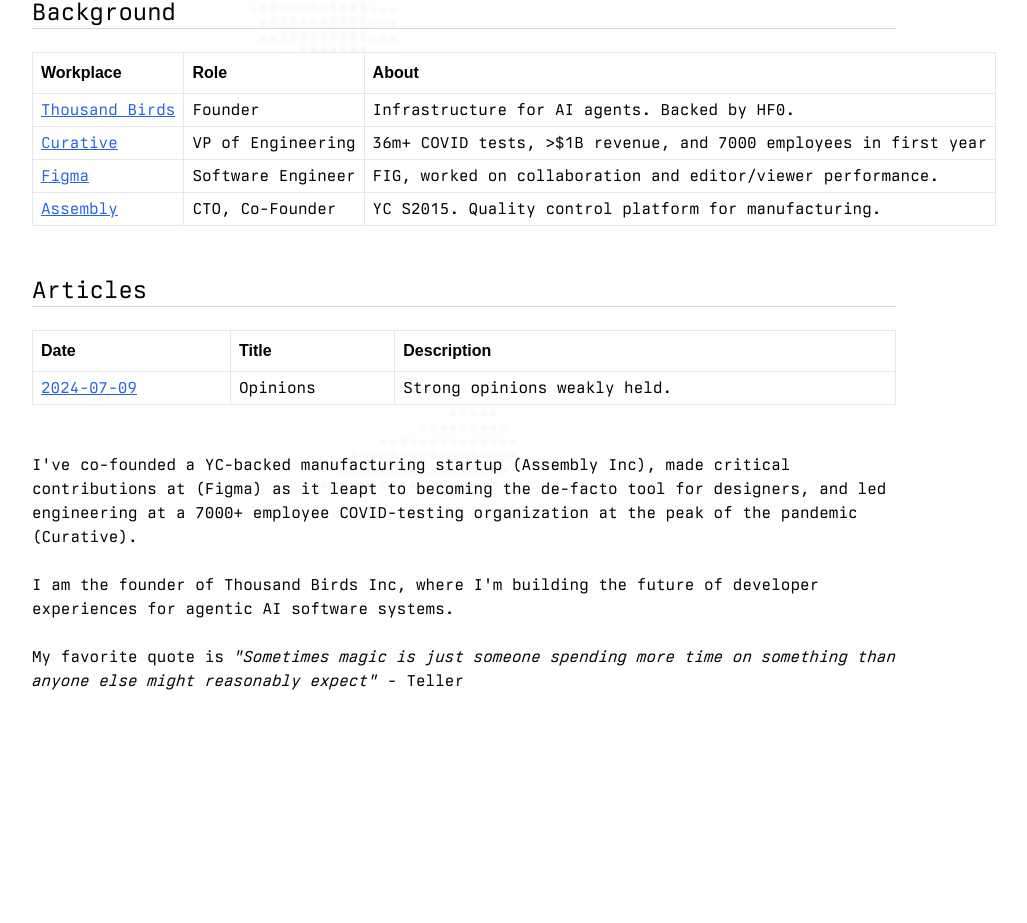
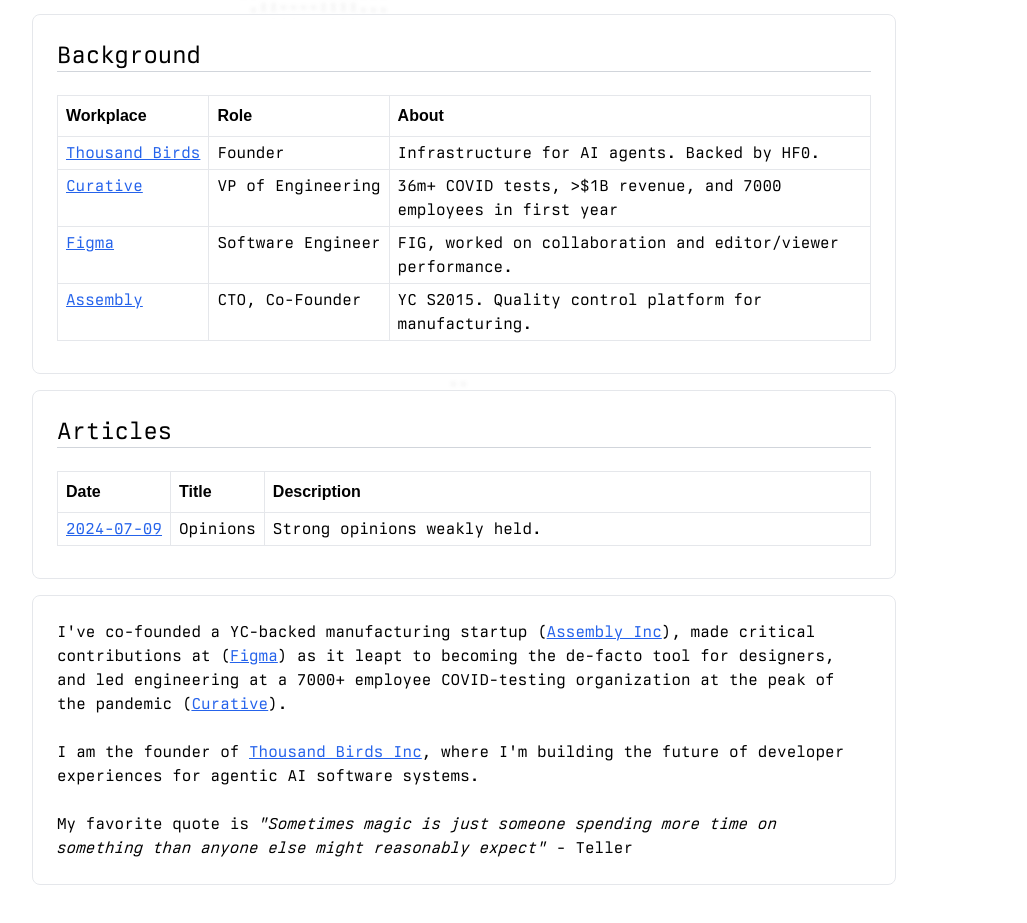
Before and after one commit to kvey/kvey.github.io, a Next.js app: page / in a window 1280 px wide. Shown: the part 301-1224 px from the top of the page, without its empty margins (0-1027 px from the left). Built offline with nearby package versions, Linux system fonts and the light colour scheme; a web font is replaced by a local one.

Commit message:
improved

```diff
--- a/src/app/blog/2024-07-09/page.tsx
+++ b/src/app/blog/2024-07-09/page.tsx
@@ -8,16 +8,18 @@
     <div>
       <div className='flex flex-col mx-4'>
         <div className='mx-4 mb-0 md:px-4 px-8 md:pt-8 pt-8 pb-2 mt-8 max-w-4xl flex flex-col md:gap-x-26 gap-8 w-full'>
-          <a href={"/"} className={"text-blue-600 underline"}>
+          <a href={"/"} className={"text-blue-600 dark:text-blue-400 underline"}>
             {"<<< Back"}
           </a>
           <div className={"pb-40"}>
+            <div className="bg-white/80 dark:bg-neutral-900/80 backdrop-blur-sm rounded-lg border border-gray-200 dark:border-neutral-700 p-6 mb-4">
               <h1 className='text-4xl'> Opinions </h1>
               <p className='text pt-4'>
                 A distillation of some accumulated opinions
               </p>
-            <LineBreakDouble/>
-            <h2 className={"text-2xl mt-12 mb-4"}>Engineering</h2>
+            </div>
+            <div className="bg-white/80 dark:bg-neutral-900/80 backdrop-blur-sm rounded-lg border border-gray-200 dark:border-neutral-700 p-6 mb-4">
+              <h2 className={"text-2xl mb-4"}>Engineering</h2>
               <ul className={"list-disc flex flex-col gap-2"}>
                 <li className={"ml-8"}>
                   I would rather use a typed language than an untyped one.
@@ -27,7 +29,9 @@
                   Lean hard on static analysis, types, and tests to thoroughly validate your code.
                 </li>
               </ul>
-            <h2 className={"text-2xl mt-12 mb-4"}>Leadership</h2>
+            </div>
+            <div className="bg-white/80 dark:bg-neutral-900/80 backdrop-blur-sm rounded-lg border border-gray-200 dark:border-neutral-700 p-6 mb-4">
+              <h2 className={"text-2xl mb-4"}>Leadership</h2>
               <ul className={"list-disc"}>
                 <li className={"ml-8"}>
                   I believe engineering is fundamentally about people. I care about how you feel, satisfaction, mental
@@ -41,12 +45,14 @@
                 </li>
                 <li className={"ml-8"}>
                   I believe in bias to action. Our best option is to keep learning, explore the environment, and reduce
-                unknowns. Action will short circuit debate and I believe that’s the correct tradeoff. I would rather we
+                  unknowns. Action will short circuit debate and I believe that&apos;s the correct tradeoff. I would rather we
                   do something 50% wrong but learn something than wait and do something perfectly after a significant
                   delay. I believe incremental change and course correction is more effective than initial precision.
                 </li>
               </ul>
-            <h2 className={"text-2xl mt-12 mb-4"}>AI</h2>
+            </div>
+            <div className="bg-white/80 dark:bg-neutral-900/80 backdrop-blur-sm rounded-lg border border-gray-200 dark:border-neutral-700 p-6 mb-4">
+              <h2 className={"text-2xl mb-4"}>AI</h2>
               <ul className={"list-disc"}>
                 <li className={"ml-8"}>
                   The anthropomorphism of AI is a net-negative for humanity.
@@ -57,6 +63,7 @@
           </div>
         </div>
       </div>
+    </div>
   );
 }
 
--- a/src/app/blog/page.tsx
+++ b/src/app/blog/page.tsx
@@ -15,19 +15,22 @@
       <div className='flex flex-col pb-24'>
         <div className='mx-4 mb-0 md:px-4 px-8 md:pt-8 pt-8 pb-2 mt-8 max-w-4xl flex flex-col md:gap-x-26 gap-8 w-full'>
           <div className={"pb-40"}>
+            <div className="bg-white/80 dark:bg-neutral-900/80 backdrop-blur-sm rounded-lg border border-gray-200 dark:border-neutral-700 p-6 mb-4">
               <h1 className='text-4xl'> COLTON PIERSON </h1>
               <p className='text-xl pt-2'>
                 Founder @ THOUSAND BIRDS INC
               </p>
               <LineBreakDouble/>
               <Nav />
-            <h2 className={"text-2xl mt-12"}>Articles</h2>
+            </div>
+            <div className="bg-white/80 dark:bg-neutral-900/80 backdrop-blur-sm rounded-lg border border-gray-200 dark:border-neutral-700 p-6 mb-4">
+              <h2 className={"text-2xl"}>Articles</h2>
               <LineBreak/>
-            <table className="w-full my-2 lg:table block bg-white">
+              <table className="w-full my-2 lg:table block">
               <thead className="lg:table-header-group hidden">
               <tr>
-                <th className="border py-2 px-2 text-left">Date</th>
-                <th className="border py-2 px-2 text-left">Title</th>
+                <th className="border py-2 px-2 text-left w-[1%] whitespace-nowrap">Date</th>
+                <th className="border py-2 px-2 text-left w-[1%] whitespace-nowrap">Title</th>
                 <th className="border py-2 px-2 text-left">Description</th>
               </tr>
               </thead>
@@ -36,7 +39,7 @@
                 <tr key={post.date} className="lg:table-row flex flex-col mb-4 border">
                   <td className="lg:table-cell block border px-2 py-1">
                     <span className="font-bold lg:hidden mr-2">Date:</span>
-                    <a href={`/blog/${post.date}`} className="underline text-blue-600">{post.date}</a>
+                    <a href={`/blog/${post.date}`} className="underline text-blue-600 dark:text-blue-400">{post.date}</a>
                   </td>
                   <td className="lg:table-cell block border px-2 py-1">
                     <span className="font-bold lg:hidden mr-2">Title:</span>
@@ -54,5 +57,6 @@
           </div>
         </div>
       </div>
+    </div>
   );
 }
--- a/src/app/globals.css
+++ b/src/app/globals.css
@@ -9,9 +9,8 @@
 
 @media (prefers-color-scheme: dark) {
   :root {
-    --foreground-rgb: 0, 0, 0;
-    --background-start-rgb: 0, 0, 0;
-    --background-end-rgb: 0, 0, 0;
+    --foreground-rgb: 212, 212, 212;
+    --background-rgb: 10, 10, 10;
   }
 }
 
@@ -20,9 +19,10 @@
   background: rgb(var(--background-rgb));
 }
 
-
-/*h1, p {*/
-/*  background: -webkit-linear-gradient(rgb(188, 12, 241), rgb(212, 4, 4));*/
-/*  -webkit-background-clip: text;*/
-/*  -webkit-text-fill-color: transparent;*/
-/*}*/
+@media (prefers-color-scheme: dark) {
+  *,
+  ::before,
+  ::after {
+    border-color: rgb(64, 64, 64);
+  }
+}
--- a/src/app/page.tsx
+++ b/src/app/page.tsx
@@ -18,6 +18,7 @@
           <div
               className='mx-4 mb-0 md:px-4 px-8 md:pt-8 pt-8 pb-2 mt-8 max-w-4xl flex flex-col md:gap-x-26 gap-8 w-full'>
             <div className={"pb-40"}>
+              <div className="bg-white/80 dark:bg-neutral-900/80 backdrop-blur-sm rounded-lg border border-gray-200 dark:border-neutral-700 p-6 mb-4">
                 <h1 className='text-4xl'> COLTON PIERSON </h1>
                 <p className='text-xl pt-2'>
                   Founder @ THOUSAND BIRDS INC
@@ -27,129 +28,142 @@
                 </p>
                 <LineBreakDouble/>
                 <Nav />
-              <h2 className={"text-2xl mt-12"}>Background</h2>
+              </div>
+              <div className="bg-white/80 dark:bg-neutral-900/80 backdrop-blur-sm rounded-lg border border-gray-200 dark:border-neutral-700 p-6 mb-4">
+                <h2 className={"text-2xl"}>Background</h2>
                 <LineBreak/>
-              <table className="w-full my-2 lg:table block bg-white">
+                <table className="w-full my-2 lg:table block">
                 <thead className="lg:table-header-group hidden">
                 <tr>
-                  <th className="border py-2 px-2 text-left">Workplace</th>
-                  <th className="border py-2 px-2 text-left">Role</th>
+                  <th className="border py-2 px-2 text-left w-[1%] whitespace-nowrap">Workplace</th>
+                  <th className="border py-2 px-2 text-left w-[1%] whitespace-nowrap">Role</th>
                   <th className="border py-2 px-2 text-left">About</th>
                 </tr>
                 </thead>
                 <tbody className="lg:table-row-group block">
                 {/* Thousand Birds */}
                 <tr className="lg:table-row flex flex-col mb-4 border ">
-                  <td className="lg:table-cell whitespace-nowrap overflow-ellipsis   block border  px-2 py-1">
+                  <td className="lg:table-cell whitespace-nowrap align-top block border  px-2 py-1">
                     <span className="font-bold lg:hidden mr-2">Workplace:</span>
-                    <a href="https://thousandbirds.ai" target="_blank" className="underline text-blue-600">Thousand
+                    <a href="https://thousandbirds.ai" target="_blank" className="underline text-blue-600 dark:text-blue-400">Thousand
                       Birds</a>
                   </td>
-                  <td className="lg:table-cell block border  px-2 py-1">
+                  <td className="lg:table-cell whitespace-nowrap align-top block border  px-2 py-1">
                     <span className="font-bold lg:hidden mr-2">Role:</span>
                     Founder
                   </td>
-                  <td className="lg:table-cell block border  px-2 py-1">
+                  <td className="lg:table-cell align-top block border  px-2 py-1">
                     <span className="font-bold lg:hidden mr-2">About:</span>
                     Infrastructure for AI agents. Backed by HF0.
                   </td>
                 </tr>
                 {/* Curative */}
                 <tr className="lg:table-row flex flex-col mb-4 border ">
-                  <td className="lg:table-cell lg:whitespace-nowrap overflow-ellipsis block border  px-2 py-1">
+                  <td className="lg:table-cell whitespace-nowrap align-top block border  px-2 py-1">
                     <span className="font-bold lg:hidden mr-2">Workplace:</span>
-                    <a href="https://curative.com" target="_blank" className="underline text-blue-600">Curative</a>
+                    <a href="https://curative.com" target="_blank" className="underline text-blue-600 dark:text-blue-400">Curative</a>
                   </td>
-                  <td className="lg:table-cell block border lg:whitespace-nowrap overflow-ellipsis  px-2 py-1">
+                  <td className="lg:table-cell whitespace-nowrap align-top block border  px-2 py-1">
                     <span className="font-bold lg:hidden mr-2">Role:</span>
                     VP of Engineering
                   </td>
-                  <td className="lg:table-cell block border lg:whitespace-nowrap overflow-ellipsis  px-2 py-1">
+                  <td className="lg:table-cell align-top block border  px-2 py-1">
                     <span className="font-bold lg:hidden mr-2">About:</span>
                     36m+ COVID tests, {">"}$1B revenue, and 7000 employees in first year
                   </td>
                 </tr>
                 {/* Figma */}
                 <tr className="lg:table-row flex flex-col mb-4 border ">
-                  <td className="lg:table-cell block border  px-2 py-1">
+                  <td className="lg:table-cell whitespace-nowrap align-top block border  px-2 py-1">
                     <span className="font-bold lg:hidden mr-2">Workplace:</span>
-                    <a href="https://figma.com" target="_blank" className="underline text-blue-600">Figma</a>
+                    <a href="https://www.figma.com/about" target="_blank" className="underline text-blue-600 dark:text-blue-400">Figma</a>
                   </td>
-                  <td className="lg:table-cell block border  px-2 py-1">
+                  <td className="lg:table-cell whitespace-nowrap align-top block border  px-2 py-1">
                     <span className="font-bold lg:hidden mr-2">Role:</span>
                     Software Engineer
                   </td>
-                  <td className="lg:table-cell block border  px-2 py-1">
+                  <td className="lg:table-cell align-top block border  px-2 py-1">
                     <span className="font-bold lg:hidden mr-2">About:</span>
                     <a href="https://finance.yahoo.com/quote/FIG/" target="_blank">FIG</a>, worked on collaboration and editor/viewer performance.
                   </td>
                 </tr>
                 {/* Assembly */}
                 <tr className="lg:table-row flex flex-col mb-4 border ">
-                  <td className="lg:table-cell block border  px-2 py-1">
+                  <td className="lg:table-cell whitespace-nowrap align-top block border  px-2 py-1">
                     <span className="font-bold lg:hidden mr-2">Workplace:</span>
-                    <a href="https://asm.co" target="_blank" className="underline text-blue-600">Assembly</a>
+                    <a href="https://asm.co" target="_blank" className="underline text-blue-600 dark:text-blue-400">Assembly</a>
                   </td>
-                  <td className="lg:table-cell block border  px-2 py-1">
+                  <td className="lg:table-cell whitespace-nowrap align-top block border  px-2 py-1">
                     <span className="font-bold lg:hidden mr-2">Role:</span>
                     CTO, Co-Founder
                   </td>
-                  <td className="lg:table-cell block border  px-2 py-1">
+                  <td className="lg:table-cell align-top block border  px-2 py-1">
                     <span className="font-bold lg:hidden mr-2">About:</span>
                     YC S2015. Quality control platform for manufacturing.
                   </td>
                 </tr>
                 </tbody>
               </table>
-              <h2 className={"text-2xl mt-12"}>Articles</h2>
+              </div>
+              <div className="bg-white/80 dark:bg-neutral-900/80 backdrop-blur-sm rounded-lg border border-gray-200 dark:border-neutral-700 p-6 mb-4">
+                <h2 className={"text-2xl"}>Articles</h2>
                 <LineBreak/>
-              <table className="w-full my-2 lg:table block bg-white">
+                <table className="w-full my-2 lg:table block">
                 <thead className="lg:table-header-group hidden">
                 <tr>
-                  <th className="border py-2 px-2 text-left">Date</th>
-                  <th className="border py-2 px-2 text-left">Title</th>
+                  <th className="border py-2 px-2 text-left w-[1%] whitespace-nowrap">Date</th>
+                  <th className="border py-2 px-2 text-left w-[1%] whitespace-nowrap">Title</th>
                   <th className="border py-2 px-2 text-left">Description</th>
                 </tr>
                 </thead>
                 <tbody className="lg:table-row-group block">
                 {/* First row */}
                 {/*<tr className="lg:table-row flex flex-col mb-4 border ">*/}
-                {/*  <td className="lg:table-cell block border  px-2 py-1">*/}
+                {/*  <td className="lg:table-cell align-top block border  px-2 py-1">*/}
                 {/*    <span className="font-bold lg:hidden mr-2">Date:</span>*/}
-                {/*    <a href="/blog/2024-08-27" className="underline text-blue-600">2024-08-27</a>*/}
+                {/*    <a href="/blog/2024-08-27" className="underline text-blue-600 dark:text-blue-400">2024-08-27</a>*/}
                 {/*  </td>*/}
-                {/*  <td className="lg:table-cell block border  px-2 py-1">*/}
+                {/*  <td className="lg:table-cell align-top block border  px-2 py-1">*/}
                 {/*    <span className="font-bold lg:hidden mr-2">Title:</span>*/}
                 {/*    What is an AI Agent*/}
                 {/*  </td>*/}
-                {/*  <td className="lg:table-cell block border  px-2 py-1">*/}
+                {/*  <td className="lg:table-cell align-top block border  px-2 py-1">*/}
                 {/*    <span className="font-bold lg:hidden mr-2">Description:</span>*/}
                 {/*    Attempting to clarify the overloaded buzzword.*/}
                 {/*  </td>*/}
                 {/*</tr>*/}
                 {/* Second row */}
                 <tr className="lg:table-row flex flex-col mb-4 border ">
-                  <td className="lg:table-cell block border  px-2 py-1">
+                  <td className="lg:table-cell whitespace-nowrap align-top block border  px-2 py-1">
                     <span className="font-bold lg:hidden mr-2">Date:</span>
-                    <a href="/blog/2024-07-09" className="underline text-blue-600">2024-07-09</a>
+                    <a href="/blog/2024-07-09" className="underline text-blue-600 dark:text-blue-400">2024-07-09</a>
                   </td>
-                  <td className="lg:table-cell block border  px-2 py-1">
+                  <td className="lg:table-cell whitespace-nowrap align-top block border  px-2 py-1">
                     <span className="font-bold lg:hidden mr-2">Title:</span>
                     Opinions
                   </td>
-                  <td className="lg:table-cell block border  px-2 py-1">
+                  <td className="lg:table-cell align-top block border  px-2 py-1">
                     <span className="font-bold lg:hidden mr-2">Description:</span>
                     Strong opinions weakly held.
                   </td>
                 </tr>
                 </tbody>
               </table>
-              <h2 className={"text-2xl mt-12"}></h2>
+              </div>
+              <div className="bg-white/80 dark:bg-neutral-900/80 backdrop-blur-sm rounded-lg border border-gray-200 dark:border-neutral-700 p-6 mb-4">
               <p>
-                {"I've co-founded a YC-backed manufacturing startup (Assembly Inc), made critical contributions at (Figma) as it leapt to becoming the de-facto tool for designers, and led engineering at a 7000+ employee COVID-testing organization at the peak of the pandemic (Curative)."}
+                {"I've co-founded a YC-backed manufacturing startup ("}
+                <a href="https://asm.co" target="_blank" className="underline text-blue-600 dark:text-blue-400">Assembly Inc</a>
+                {"), made critical contributions at ("}
+                <a href="https://www.figma.com/about" target="_blank" className="underline text-blue-600 dark:text-blue-400">Figma</a>
+                {") as it leapt to becoming the de-facto tool for designers, and led engineering at a 7000+ employee COVID-testing organization at the peak of the pandemic ("}
+                <a href="https://curative.com" target="_blank" className="underline text-blue-600 dark:text-blue-400">Curative</a>
+                {")."}
                 <br/>
                 <br/>
-                {"I am the founder of Thousand Birds Inc, where I'm building the future of developer experiences for agentic AI software systems."}
+                {"I am the founder of "}
+                <a href="https://thousandbirds.ai" target="_blank" className="underline text-blue-600 dark:text-blue-400">Thousand Birds Inc</a>
+                {", where I'm building the future of developer experiences for agentic AI software systems."}
                 <br/>
                 <br/>
                 {'My favorite quote is '}
@@ -159,6 +173,7 @@
             </div>
           </div>
         </div>
+      </div>
   );
 }
 
--- a/src/components/linebreak.tsx
+++ b/src/components/linebreak.tsx
@@ -1,9 +1,9 @@
 export const LineBreak = () => {
-  return <div className="border-t border-t-gray-300 h-4">
+  return <div className="border-t border-t-gray-300 dark:border-t-gray-600 h-4">
   </div>
 }
 
 export const LineBreakDouble = () => {
-  return <div className='pt-4 mt-2 border-double border-black' style={{borderTopWidth: "5px"}}>
+  return <div className='pt-4 mt-2 border-double border-black dark:border-gray-400' style={{borderTopWidth: "5px"}}>
   </div>
 }
--- a/tailwind.config.ts
+++ b/tailwind.config.ts
@@ -1,6 +1,7 @@
 import type { Config } from 'tailwindcss'
 
 const config: Config = {
+  darkMode: 'media',
   content: [
     './src/pages/**/*.{js,ts,jsx,tsx,mdx}',
     './src/components/**/*.{js,ts,jsx,tsx,mdx}',
```
Also changed, not shown: src/app/blog/2024-08-27/page.tsx (+31 -30 lines), src/components/background-selector.tsx (+8 -8 lines), src/components/nav.tsx (+6 -6 lines). Lines whose indentation alone changed are shown as unchanged.
